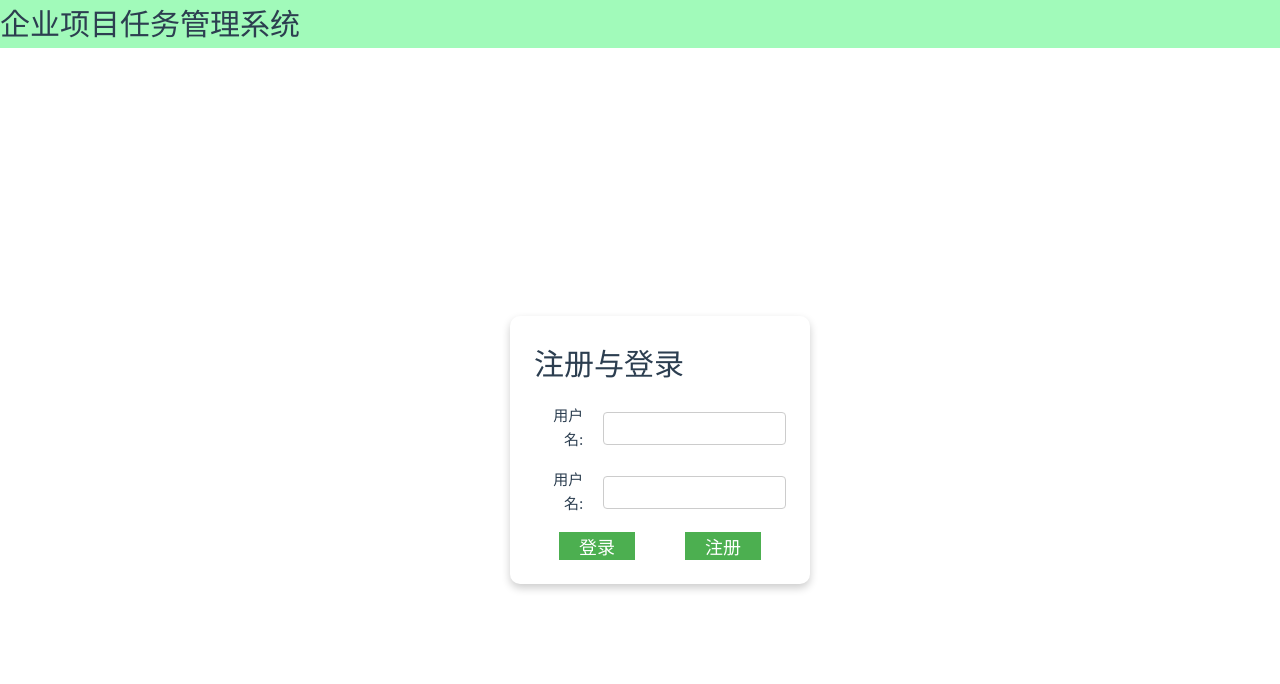
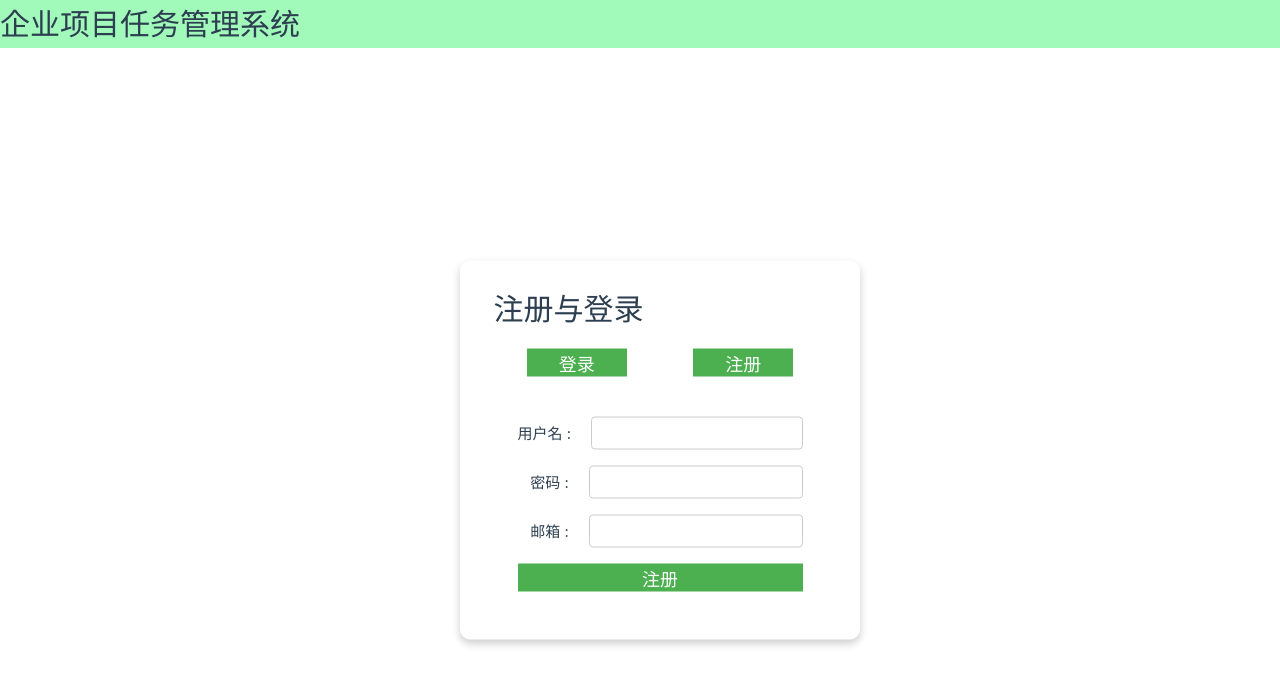
Before and after one commit to pharoahD/ISE_SoftwareDev_2024, a Vue app in the folder frontend/: page /login in a window 1280 px wide. Both pictures are taken after a click on the button "注册". Shown: the top 684 px of the page. Built offline with nearby package versions, Linux system fonts and the light colour scheme.

Commit message:
修复了注册与登录功能

```diff
--- a/frontend/package.json
+++ b/frontend/package.json
@@ -9,10 +9,9 @@
     "preview": "vite preview"
   },
   "dependencies": {
+    "axios": "1.7.9",
     "vue": "^3.5.13",
-    "vue-router": "~4.5.0",
-    "axios": "1.7.9",
-    "echarts": "5.5.1"
+    "vue-router": "~4.5.0"
   },
   "devDependencies": {
     "@vitejs/plugin-vue": "^5.2.1",
--- a/frontend/src/assets/login.css
+++ b/frontend/src/assets/login.css
@@ -1,8 +1,8 @@
 .box {
-    position: fixed; /* 固定在视口 */
-    width: 300px; /* 宽度 200 像素 */
+    position: absolute; /* 固定在视口 */
+    width: 400px; /* 宽度 200 像素 */
     background-color: rgb(255, 255, 255); /* 半透明颜色 */
-    transform: translate(-50%, -50%); /* 中心对齐 */
+    transform: translate(-50%, -50%); /* 中心对其 */
     border-radius: 10px; /* 圆角处理 */
     box-shadow: 0 4px 8px rgba(0, 0, 0, 0.2); /* 阴影效果 */
 }
@@ -23,6 +23,7 @@
 .input-container label {
     width: 70px;
     text-align: right;
+    white-space: nowrap;
 }
 
 .input-field {
--- a/frontend/src/components/LoginView.vue
+++ b/frontend/src/components/LoginView.vue
@@ -7,6 +7,8 @@ import "@/assets/login.css"
 const router = useRouter()
 const username = ref("")
 const password = ref("")
+const email = ref("")
+const isLogin = ref(true)
 
 const login = async () => {
   if (!username.value || !password.value) {
@@ -35,20 +37,23 @@ const register = async () => {
     return
   }
   try {
-    const res = await axios.post('http://localhost:8081/api/auth/register', {
+    await axios.post('http://localhost:8081/api/auth/register', {
       username: username.value,
       password: password.value,
-    })
-    if (res.data.code === 200) {
+      email: email.value,
+    });
     alert("注册成功，现在请进行登录")
     window.location.reload()
-    }
   } catch (error) {
     if (error.response.status === 400)
       alert(error.response.data)
     else
       alert("注册失败: " + error.message)
   }
+}
+
+const toggleLR = (formType) => {
+  isLogin.value = formType === "login";
 }
 </script>
 
@@ -58,21 +63,45 @@ const register = async () => {
       <div>
         <h1>注册与登录</h1>
       </div>
+
+      <!-- 登录 / 注册选择 -->
+      <div class="button-box">
+        <div class="button-left-space"></div>
+        <button class="button" @click="toggleLR('login')">登录</button>
+        <div class="button-middle-space"></div>
+        <button class="button" @click="toggleLR('register')">注册</button>
+        <div class="button-right-space"></div>
+      </div>
+
+
+      <div v-if="isLogin" class="login-box">
         <div class="input-container">
           <label for="username">用户名:</label>
           <input v-model="username" type="text" class="input-field"/>
         </div>
         <div class="input-container">
-        <label for="username">用户名:</label>
+          <label for="password">密码:</label>
           <input v-model="password" type="password" class="input-field"/>
         </div>
-      <div class="button-box">
-        <div class="button-left-space"></div>
         <button class="button" @click="login">登录</button>
-        <div class="button-middle-space"></div>
+      </div>
+      <div v-else class="login-box">
+        <div class="input-container">
+          <label for="username">用户名 : </label>
+          <input v-model="username" type="text" class="input-field"/>
+        </div>
+        <div class="input-container">
+          <label for="password">密码 : </label>
+          <input v-model="password" type="password" class="input-field"/>
+        </div>
+        <div class="input-container">
+          <label for="email">邮箱 : </label>
+          <input v-model="email" type="text" class="input-field"/>
+        </div>
         <button class="button" @click="register">注册</button>
-        <div class="button-right-space"></div>
       </div>
+
+
     </div>
   </div>
 </template>
```
Lines whose indentation alone changed are shown as unchanged.
